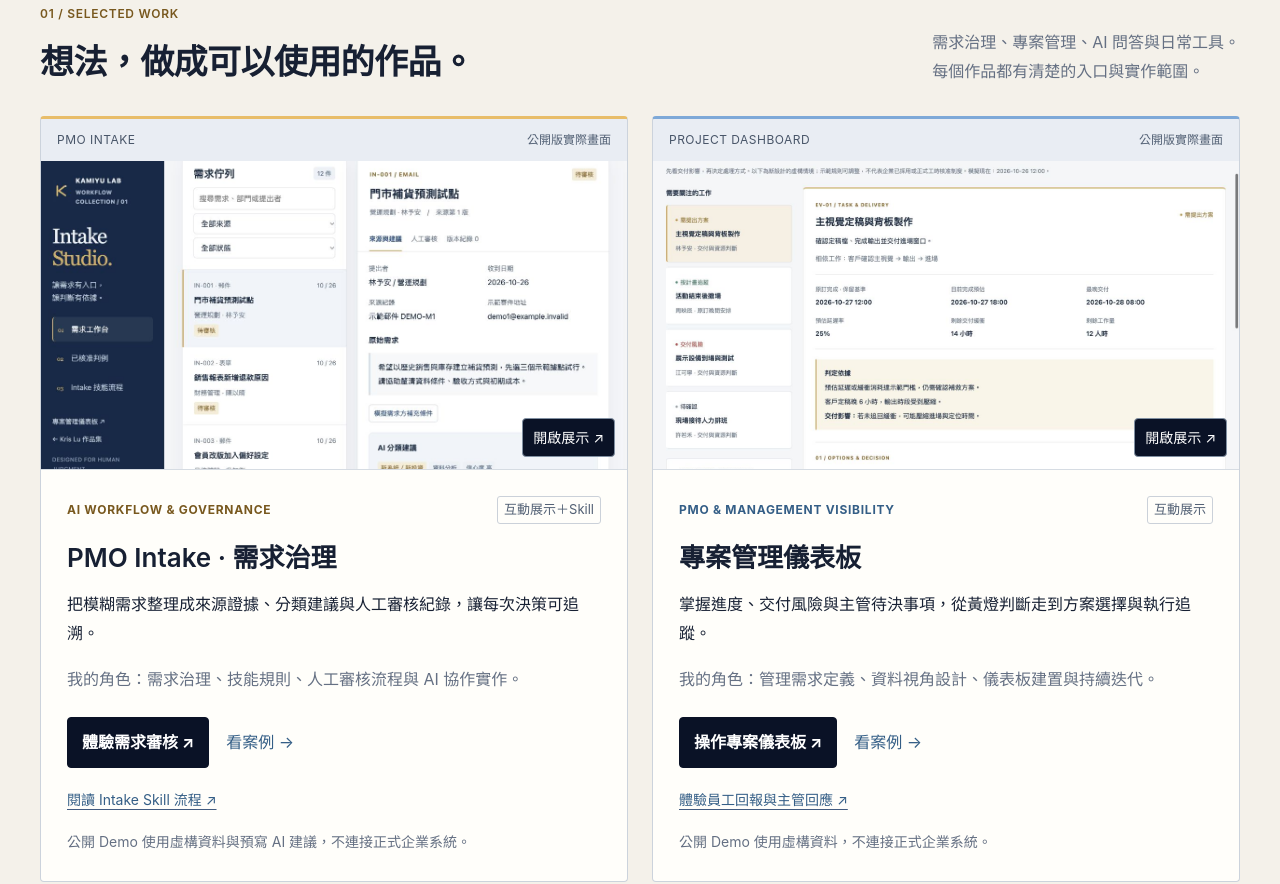
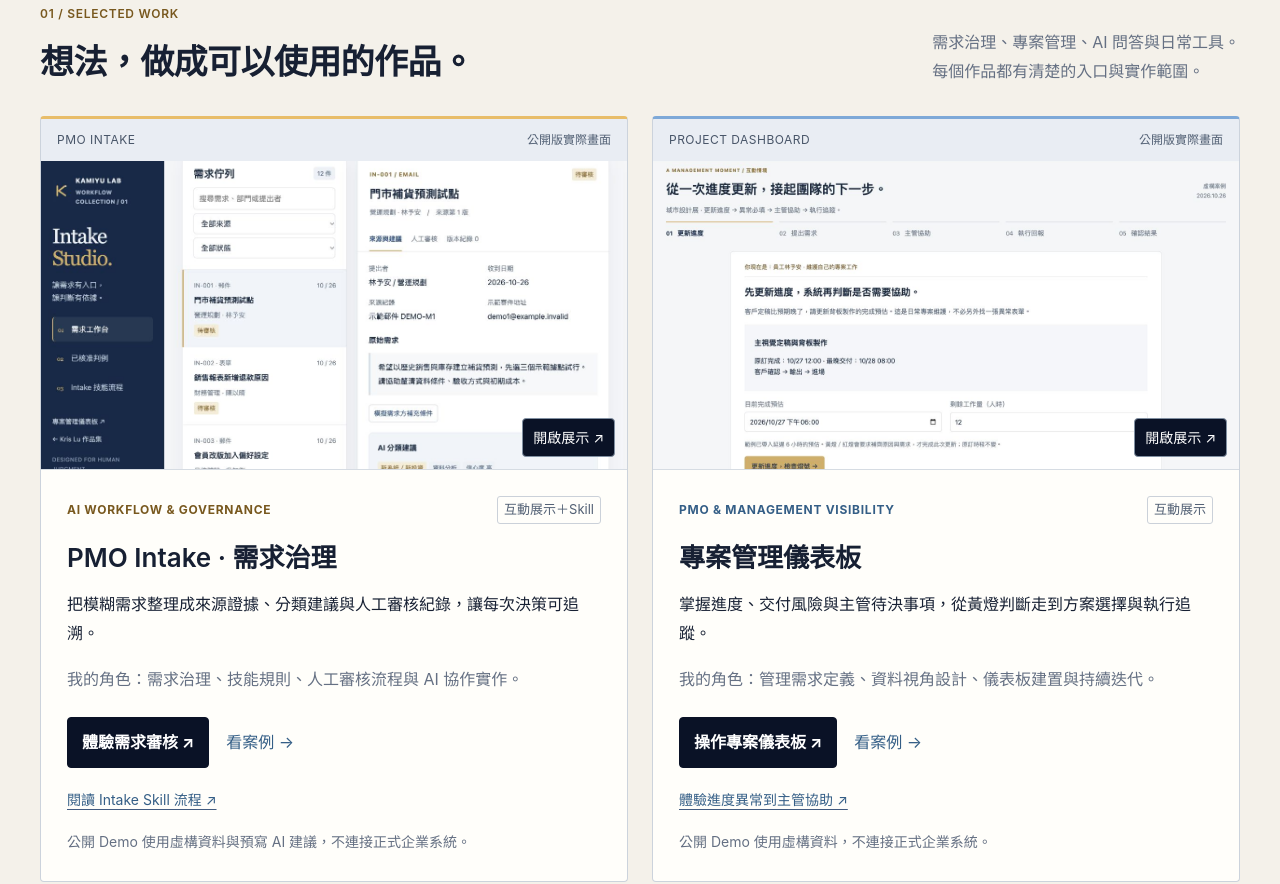
Before and after one commit to Kamiyu94/prototypes, a website: page index.html in a window 1280 px wide. Shown: the part 832-1716 px from the top of the page. Drawn offline with Linux system fonts and the light colour scheme.

Commit message:
Present progress-triggered exception scenario in portfolio

```diff
--- a/index.html
+++ b/index.html
@@ -9,7 +9,7 @@
 <div><p class="eyebrow">KRIS LU / ENTERPRISE TRANSFORMATION</p><h1>把企業現場的問題，<br>變成<span>能運作的流程與工具。</span></h1><p class="intro-copy">我是 Kris Lu，專注企業 AI 導入、PMO 治理與跨部門轉型。從駐點現場釐清問題，到整合工作流程、做出原型，讓改變有具體的下一步。</p><div class="actions"><a class="button primary" href="#work">探索我的作品 ↓</a><a class="inline-link" href="#experience">看精選經歷 →</a></div></div>
 <aside class="quick-index" aria-label="作品快速入口"><p class="eyebrow">05 SELECTED WORKS / 作品快速入口</p>
 <a href="https://kamiyu94.github.io/pmo-intake-demo/" target="_blank" rel="noopener noreferrer"><img class="quick-thumb " src="assets/images/pmo-intake-preview.jpg" alt="" width="80" height="50" decoding="async"><span><small>01 / AI Skill · 需求治理</small><strong>PMO Intake</strong></span><span aria-hidden="true">↗</span></a>
-<a href="https://kamiyu94.github.io/project-portfolio-demo/" target="_blank" rel="noopener noreferrer"><img class="quick-thumb " src="assets/images/project-decision-preview.jpg" alt="" width="80" height="50" decoding="async"><span><small>02 / 專案與風險管理</small><strong>專案管理儀表板</strong></span><span aria-hidden="true">↗</span></a>
+<a href="https://kamiyu94.github.io/project-portfolio-demo/" target="_blank" rel="noopener noreferrer"><img class="quick-thumb " src="assets/images/project-scenario-preview.jpg" alt="" width="80" height="50" decoding="async"><span><small>02 / 專案與風險管理</small><strong>專案管理儀表板</strong></span><span aria-hidden="true">↗</span></a>
 <a href="hr-service-desk.html"><img class="quick-thumb " src="assets/images/hr-service-preview.jpg" alt="" width="80" height="50" decoding="async"><span><small>03 / 工作流程</small><strong>HR 數位平台</strong></span><span aria-hidden="true">↗</span></a>
 <a href="https://genbi-mini.streamlit.app/" target="_blank" rel="noopener noreferrer"><img class="quick-thumb genbi-thumb" src="assets/images/genbi-demo-20260722.png" alt="" width="80" height="50" decoding="async"><span><small>04 / AI 與資料</small><strong>GenBI Mini</strong></span><span aria-hidden="true">↗</span></a>
 <a href="voxlog.html"><img class="quick-thumb voxlog-thumb" src="assets/images/voxlog-workspace.png" alt="" width="80" height="50" decoding="async"><span><small>05 / 桌面工具</small><strong>VoxLog</strong></span><span aria-hidden="true">↗</span></a>
@@ -29,8 +29,8 @@
 <div class="work-body"><div class="work-meta"><span>AI WORKFLOW &amp; GOVERNANCE</span><span class="label">互動展示＋Skill</span></div><h3>PMO Intake · 需求治理</h3><p class="work-description">把模糊需求整理成來源證據、分類建議與人工審核紀錄，讓每次決策可追溯。</p><p class="contribution">我的角色：需求治理、技能規則、人工審核流程與 AI 協作實作。</p><div class="card-actions"><a class="button primary" href="https://kamiyu94.github.io/pmo-intake-demo/" target="_blank" rel="noopener noreferrer">體驗需求審核 ↗</a><a class="inline-link" href="pmo-intake.html">看案例 →</a></div><div class="module-links"><a href="https://kamiyu94.github.io/pmo-intake-demo/#skill" target="_blank" rel="noopener noreferrer">閱讀 Intake Skill 流程 ↗</a></div><p class="scope">公開 Demo 使用虛構資料與預寫 AI 建議，不連接正式企業系統。</p></div>
 </article>
 <article class="work-card accent-steel">
-<a class="work-preview " href="https://kamiyu94.github.io/project-portfolio-demo/" target="_blank" rel="noopener noreferrer" aria-label="PROJECT DASHBOARD：開啟展示 ↗"><span class="preview-bar"><span>PROJECT DASHBOARD</span><span>公開版實際畫面</span></span><span class="preview-window"><img src="assets/images/project-decision-preview.jpg" alt="專案管理儀表板公開版：專案統計、篩選與進度卡片，全部使用虛構資料" width="1256" height="661" loading="lazy" decoding="async"></span><span class="preview-cta">開啟展示 ↗</span></a>
-<div class="work-body"><div class="work-meta"><span>PMO &amp; MANAGEMENT VISIBILITY</span><span class="label">互動展示</span></div><h3>專案管理儀表板</h3><p class="work-description">掌握進度、交付風險與主管待決事項，從黃燈判斷走到方案選擇與執行追蹤。</p><p class="contribution">我的角色：管理需求定義、資料視角設計、儀表板建置與持續迭代。</p><div class="card-actions"><a class="button primary" href="https://kamiyu94.github.io/project-portfolio-demo/" target="_blank" rel="noopener noreferrer">操作專案儀表板 ↗</a><a class="inline-link" href="project-dashboard.html">看案例 →</a></div><div class="module-links"><a href="https://kamiyu94.github.io/project-portfolio-demo/#employee" target="_blank" rel="noopener noreferrer">體驗員工回報與主管回應 ↗</a></div><p class="scope">公開 Demo 使用虛構資料，不連接正式企業系統。</p></div>
+<a class="work-preview " href="https://kamiyu94.github.io/project-portfolio-demo/" target="_blank" rel="noopener noreferrer" aria-label="PROJECT DASHBOARD：開啟展示 ↗"><span class="preview-bar"><span>PROJECT DASHBOARD</span><span>公開版實際畫面</span></span><span class="preview-window"><img src="assets/images/project-scenario-preview.jpg" alt="專案管理互動情境：員工更新進度、黃燈必填原因與需求，再交主管協助，全部使用虛構資料" width="1256" height="661" loading="lazy" decoding="async"></span><span class="preview-cta">開啟展示 ↗</span></a>
+<div class="work-body"><div class="work-meta"><span>PMO &amp; MANAGEMENT VISIBILITY</span><span class="label">互動展示</span></div><h3>專案管理儀表板</h3><p class="work-description">掌握進度、交付風險與主管待決事項，從黃燈判斷走到方案選擇與執行追蹤。</p><p class="contribution">我的角色：管理需求定義、資料視角設計、儀表板建置與持續迭代。</p><div class="card-actions"><a class="button primary" href="https://kamiyu94.github.io/project-portfolio-demo/" target="_blank" rel="noopener noreferrer">操作專案儀表板 ↗</a><a class="inline-link" href="project-dashboard.html">看案例 →</a></div><div class="module-links"><a href="https://kamiyu94.github.io/project-portfolio-demo/#scenario" target="_blank" rel="noopener noreferrer">體驗進度異常到主管協助 ↗</a></div><p class="scope">公開 Demo 使用虛構資料，不連接正式企業系統。</p></div>
 </article>
 </div>
 <div class="works">
```
Also changed, not shown: project-dashboard.html (+1 -1 lines), assets/images/project-scenario-preview.jpg (added).
